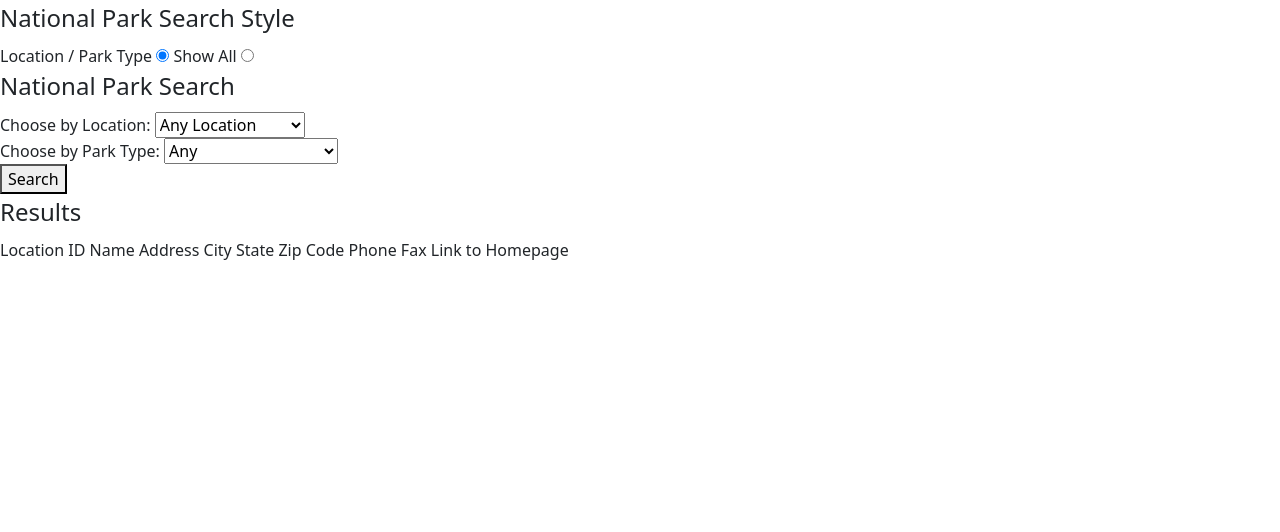
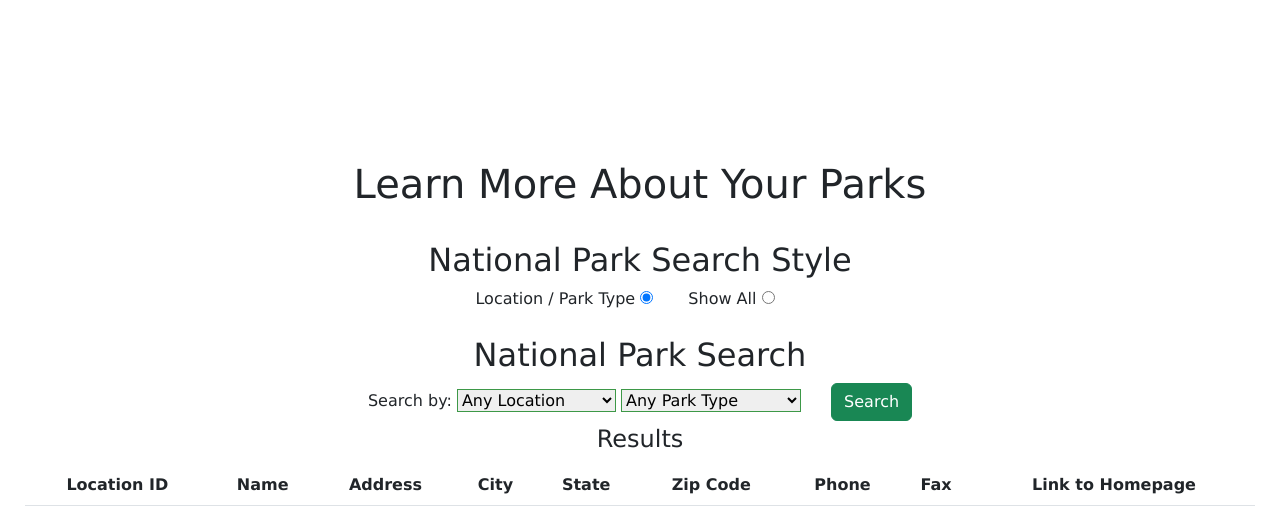
Before and after one commit to Jadyn-Jenkins/capstone-project2, a plain HTML site: page html/national-park-search.html in a window 1280 px wide. Drawn offline with nearby package versions, Linux system fonts and the light colour scheme.

Commit message:
Update elements on each webpage's UI and design through css and bootstrap

```diff
--- a/css/stlyes.css
+++ /dev/null
@@ -1,8 +0,0 @@
-main{
-    margin: 20vh 25px 25px 25px;
-}
-
-.card{
-    width: 50%;
-    margin: 5px 15px;
-}
--- /dev/null
+++ b/css/styles.css
@@ -0,0 +1,31 @@
+*{
+    font-family: 'Lucida Sans', 'Lucida Sans Regular', 'Lucida Grande', 'Lucida Sans Unicode', Geneva, Verdana, sans-serif;
+}
+
+main{
+    margin: 20vh 25px 25px 25px;
+}
+
+input[type="radio"] {
+    margin-right: 30px;
+}
+
+button{
+    margin-left: 25px;
+}
+
+h1, h2{
+    text-align: center;
+}
+
+h2{
+    margin-top: 25px;
+}
+
+select{
+    border-color: #3d9847;
+}
+.card{
+    width: 50%;
+    margin: 5px 15px;
+}
--- a/html/national-park-search.html
+++ b/html/national-park-search.html
@@ -22,13 +22,15 @@
     ></script>
 
     <!-- CSS links -->
-    <link rel="stylesheet" href="/css/stlyes.css">
+    <link rel="stylesheet" href="/css/styles.css">
   </head>
 
   <body>
+    <main>
+    <h1 class="text-center">Learn More About Your Parks</h1>
     <!-- Choosing search style -->
-    <fieldset id="radioFS">
-      <legend>National Park Search Style</legend>
+    <fieldset id="radioFS" class="text-center">
+      <h2>National Park Search Style</h2>
 
       <label for="locationRadio">Location / Park Type</label>
       <input
@@ -43,64 +45,59 @@
       <input type="radio" name="searchType" value="all" id="allRadio" />
     </fieldset>
 
-    <!-- Search by Location PRIORITY -->
-    <fieldset id="locationFS">
-      <legend>National Park Search</legend>
+    <!-- Search by Location / Park Type -->
+    <fieldset id="locationFS" class="text-center">
+      <h2>National Park Search</h2>
 
-      <div>
-        <label for="locationSelect">Choose by Location:</label>
-        <select name="locationSelect" id="locationSelect">
-          <option value="default">Any Location</option>
-        </select>
-      </div>
+      <label for="locationSelect parkTypeSelect">Search by:</label>
+      <select name="locationSelect" id="locationSelect">
+        <option value="default">Any Location</option>
+      </select>
 
-      <div>
-        <label for="parkTypeSelect">Choose by Park Type:</label>
-        <select name="parkTypeSelect" id="parkTypeSelect">
-          <option value="default">Any</option>
-        </select>
-      </div>
+      <select name="parkTypeSelect" id="parkTypeSelect">
+        <option value="default">Any Park Type</option>
+      </select>
 
-      <button id="searchBtn">Search</button>
+      <button class="btn btn-success" id="searchBtn">Search</button>
     </fieldset>
 
     <!-- Listed Results -->
-    <fieldset>
+    <fieldset class="text-center">
       <legend>Results</legend>
-      <table>
+      <table class="table table-striped">
         <thead>
-          <tr>
+          <th scope="row">
             Location ID
-          </tr>
-          <tr>
+          </th>
+          <th scope="row">
             Name
-          </tr>
-          <tr>
+          </th>
+          <th scope="row">
             Address
-          </tr>
-          <tr>
+          </th>
+          <th scope="row">
             City
-          </tr>
-          <tr>
+          </th>
+          <th scope="row">
             State
-          </tr>
-          <tr>
+          </th>
+          <th scope="row">
             Zip Code
-          </tr>
-          <tr>
+          </th>
+          <th scope="row">
             Phone
-          </tr>
-          <tr>
+          </th>
+          <th scope="row">
             Fax
-          </tr>
-          <tr>
+          </th>
+          <th scope="row">
             Link to Homepage
-          </tr>
+          </th>
         </thead>
         <tbody id="resultsTable"></tbody>
       </table>
     </fieldset>
-
+  </main>
     <!-- JS files -->
     <script src="/scripts/searchEngine.js" type="module"></script>
   </body>
--- a/scripts/mountains.js
+++ b/scripts/mountains.js
@@ -27,7 +27,7 @@ function showResults(arr) {
   results.innerHTML = arr
     .map(
       (arrItem) =>
-        `<div class="card">` +
+        `<div class="card shadow p-3 mb-5 bg-white rounded">` +
         showImg(arrItem) +
         `<div class="card-body">` +
         `<h4 class="card-title">${arrItem.name}</h4>` +
@@ -38,7 +38,7 @@ function showResults(arr) {
 }
 
 function showImg(arrItem) {
-  return `<img class="card-img-top" src="/assets/images/${arrItem.img}"> </img>`;
+  return `<img class="card-img" src="/assets/images/${arrItem.img}"> </img>`;
 }
 
 function popOptions(arr, selectMenu) {
--- a/scripts/searchEngine.js
+++ b/scripts/searchEngine.js
@@ -89,20 +89,26 @@ function useFilter() {
 
 function displayTableData(arrItem) {
   return (
-    `<td> ${arrItem.LocationID} </td>` +
-    `<td> ${arrItem.LocationName} </td>` +
-    `<td> ${arrItem.Address} </td>` +
-    `<td> ${arrItem.City} </td>` +
-    `<td> ${arrItem.State} </td>` +
-    `<td> ${arrItem.ZipCode} </td>` +
-    `<td> ${arrItem.Phone} </td>` +
-    `<td> ${arrItem.Fax} </td>`
+    `<td> ${checkForValue(arrItem.LocationID.toUpperCase())} </td>` +
+    `<td> ${checkForValue(arrItem.LocationName)} </td>` +
+    `<td> ${checkForValue(arrItem.Address)} </td>` +
+    `<td> ${checkForValue(arrItem.City)} </td>` +
+    `<td> ${checkForValue(arrItem.State)} </td>` +
+    `<td> ${checkForValue(arrItem.ZipCode)} </td>` +
+    `<td> ${checkForValue(arrItem.Phone)} </td>` +
+    `<td> ${checkForValue(arrItem.Fax)} </td>`
 
   );
 }
 
+function checkForValue(val){
+  if (val) return val;
+  else return 'none';
+}
+
 function displayLink(arrItem){
-  if(arrItem.Visit) return `<td><a href="${arrItem.Visit}"> Visit Homepage </a></td>`;
+  if(arrItem.Visit) return `<td><a href="${arrItem.Visit}"> Visit Homepage </a></td>`
+  else return `<td> none </td>`;
 }
 
 function popOptions(arr, selectMenu) {
```
Also changed, not shown: html/mountain-info.html (+1 -1 lines), index.html (+5 -5 lines).
